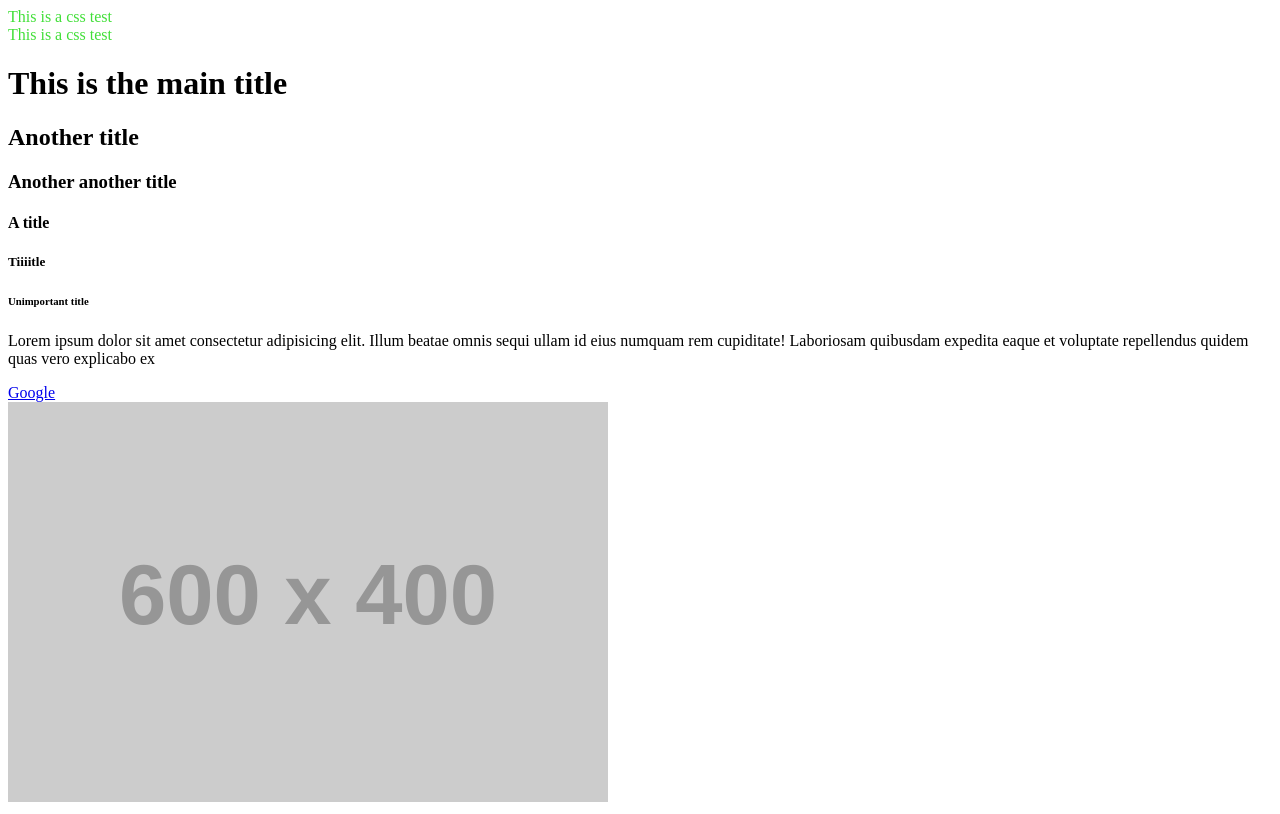
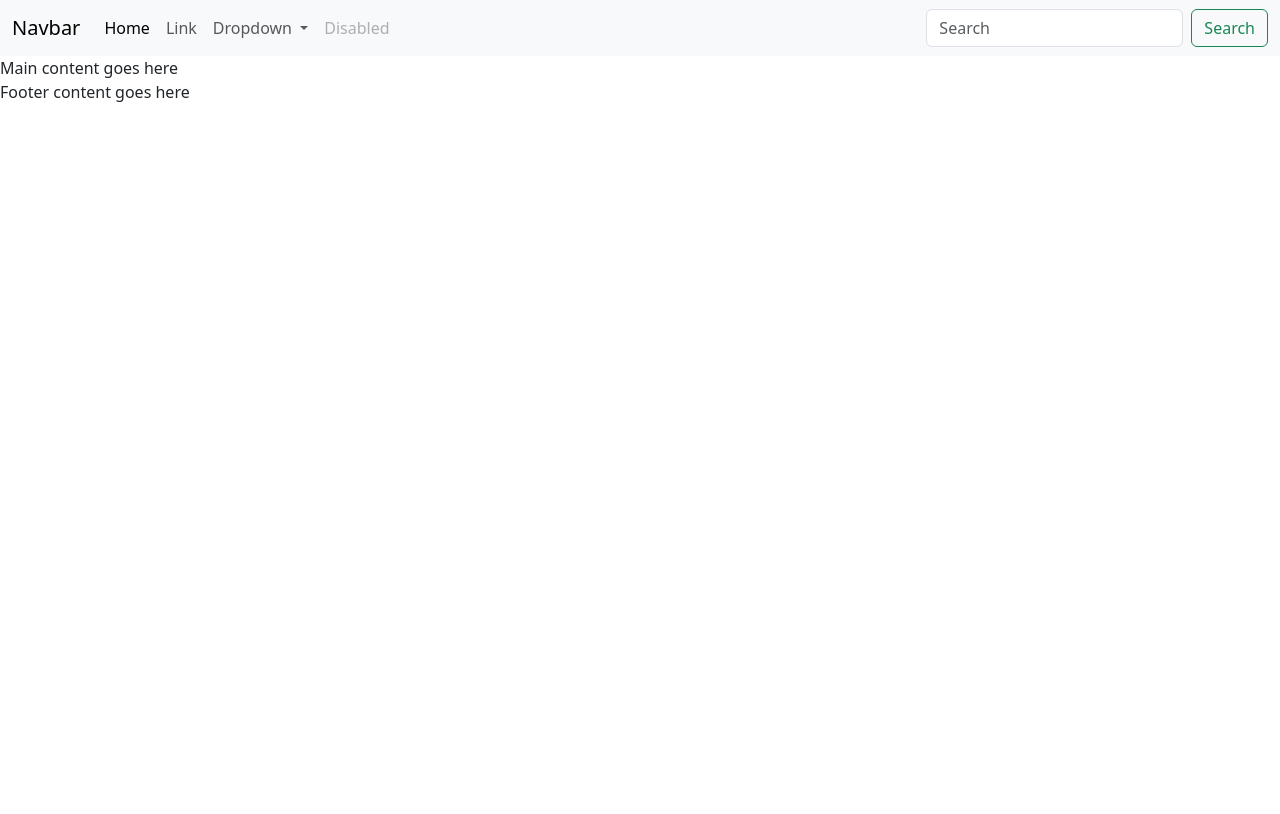
Before and after one commit to KirstenG2003/fall-2024, a plain HTML site: page index.html in a window 1280 px wide. Drawn offline with nearby package versions, Linux system fonts and the light colour scheme; placeholder pictures from the web are drawn by us.

Commit message:
Added navbar

```diff
--- a/index.html
+++ b/index.html
@@ -6,27 +6,67 @@
   <meta name="viewport" content="width=device-width, initial-scale=1.0">
   <title>My Codepen website</title>
 
+
+  <!--Bootstrap css CDN-->
+  <link href="https://cdn.jsdelivr.net/npm/bootstrap@5.3.3/dist/css/bootstrap.min.css" rel="stylesheet" integrity="sha384-QWTKZyjpPEjISv5WaRU9OFeRpok6YctnYmDr5pNlyT2bRjXh0JMhjY6hW+ALEwIH" crossorigin="anonymous">
+
   <!-- local css -->
    <link href="CSS/styles.css" rel="stylesheet"/>
 </head>
 <body>
+<header>
+  <!--Top Navbar begins here-->
+  <nav class="navbar navbar-expand-lg bg-body-tertiary">
+    <div class="container-fluid">
+      <a class="navbar-brand" href="#">Navbar</a>
+      <button class="navbar-toggler" type="button" data-bs-toggle="collapse" data-bs-target="#navbarSupportedContent" aria-controls="navbarSupportedContent" aria-expanded="false" aria-label="Toggle navigation">
+        <span class="navbar-toggler-icon"></span>
+      </button>
+      <div class="collapse navbar-collapse" id="navbarSupportedContent">
+        <ul class="navbar-nav me-auto mb-2 mb-lg-0">
+          <li class="nav-item">
+            <a class="nav-link active" aria-current="page" href="#">Home</a>
+          </li>
+          <li class="nav-item">
+            <a class="nav-link" href="#">Link</a>
+          </li>
+          <li class="nav-item dropdown">
+            <a class="nav-link dropdown-toggle" href="#" role="button" data-bs-toggle="dropdown" aria-expanded="false">
+              Dropdown
+            </a>
+            <ul class="dropdown-menu">
+              <li><a class="dropdown-item" href="#">Action</a></li>
+              <li><a class="dropdown-item" href="#">Another action</a></li>
+              <li><hr class="dropdown-divider"></li>
+              <li><a class="dropdown-item" href="#">Something else here</a></li>
+            </ul>
+          </li>
+          <li class="nav-item">
+            <a class="nav-link disabled" aria-disabled="true">Disabled</a>
+          </li>
+        </ul>
+        <form class="d-flex" role="search">
+          <input class="form-control me-2" type="search" placeholder="Search" aria-label="Search">
+          <button class="btn btn-outline-success" type="submit">Search</button>
+        </form>
+      </div>
+    </div>
+  </nav>
+  <!--Bottom navbar-->
+</header>
 
-  <div class="test-font">This is a css test</div>
-  <div class="test-font-2">This is a css test</div>
+<main>
+  Main content goes here
+</main>
 
-  <h1>This is the main title</h1>
-  <h2>Another title</h2>
-    <h3>Another another title</h3>
-    <h4>A title</h4>
-  <h5>Tiiiitle</h5>
-  <h6>Unimportant title</h6>
+<footer>
+  Footer content goes here
+</footer>
 
-   <p>Lorem ipsum dolor sit amet consectetur adipisicing elit. Illum beatae omnis sequi ullam id eius numquam rem cupiditate! Laboriosam quibusdam expedita eaque et voluptate repellendus quidem quas vero explicabo ex</p>
-
-  <a href="https://google.com" target= "_blank">Google</a>
-     <br/>
- <a href="https://google.com" target= "_blank">
-  <img src= "https://dummyimage.com/600x400/9d00ff/00ff2f&text=this+is+a+placeholder+image" />
-  </a>
+<!--Javascript Goes here-->
+<div>
+  <!--Bootstrap JS CDN-->
+  <script src="https://cdn.jsdelivr.net/npm/bootstrap@5.3.3/dist/js/bootstrap.bundle.min.js" integrity="sha384-YvpcrYf0tY3lHB60NNkmXc5s9fDVZLESaAA55NDzOxhy9GkcIdslK1eN7N6jIeHz" crossorigin="anonymous"></script>
+</div>
 </body>
 </html>
```
Also changed, not shown: _exercise/practice-01.html (added, +32 -0 lines).
